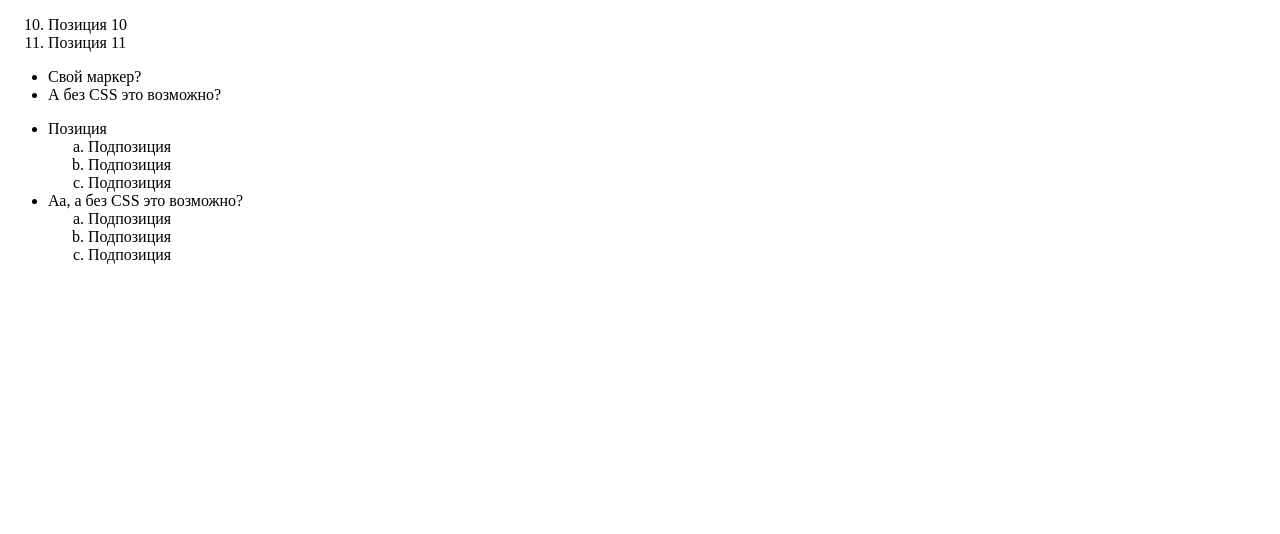
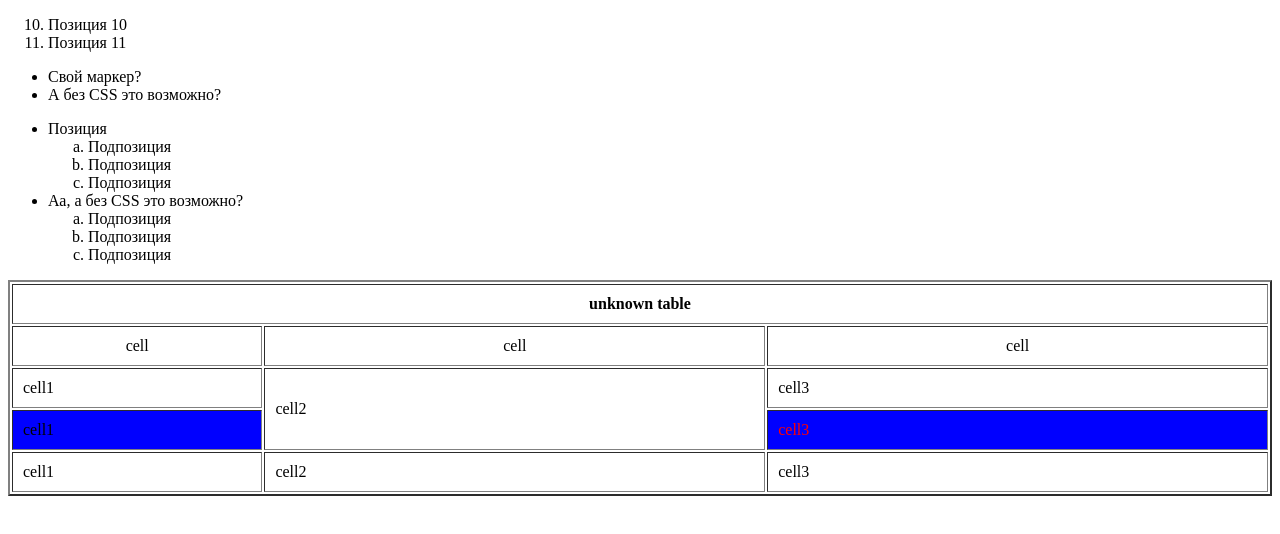
Before and after one commit to Sgushenka96/USPU-WEB-HTML, a plain HTML site: page 3 лаба/index.html in a window 1280 px wide. Drawn offline with Linux system fonts and the light colour scheme.

Commit message:
3 lab completed

```diff
--- a/3 лаба/index.html
+++ b/3 лаба/index.html
@@ -60,5 +60,58 @@
             </ul>
         </p>
 
+        <!--4 задание. Таблица 4*3-->
+        <table border="2" width="100%" cellpadding="10">
+            <tr>
+                <td colspan="3" align="center">
+                    <b>unknown table</b>
+                </td>
+            </tr>
+            <tr>
+                <td width="20%" align="center">
+                    cell
+                </td>
+                <td width="40%" align="center">
+                    cell
+                </td>
+                <td width="40%" align="center">
+                    cell
+                </td>
+            </tr>
+            <tr>
+                <td align="left">
+                    cell1
+                </td>
+                <td rowspan="2" align="left">
+                    cell2
+                </td>
+                <td align="left">
+                    cell3
+                </td>
+            </tr>
+            <tr bgcolor="blue">
+                <td align="left">
+                    cell1
+                </td>
+
+                <td align="left">
+                    <font color="red">cell3</font>
+                </td>
+            </tr>
+            <tr>
+                <td align="left">
+                    cell1
+                </td>
+                <td align="left">
+                    cell2
+                </td>
+                <td align="left">
+                    cell3
+                </td>
+            </tr>
+        </table>
+
+
+
     </body>
 </html>
```
